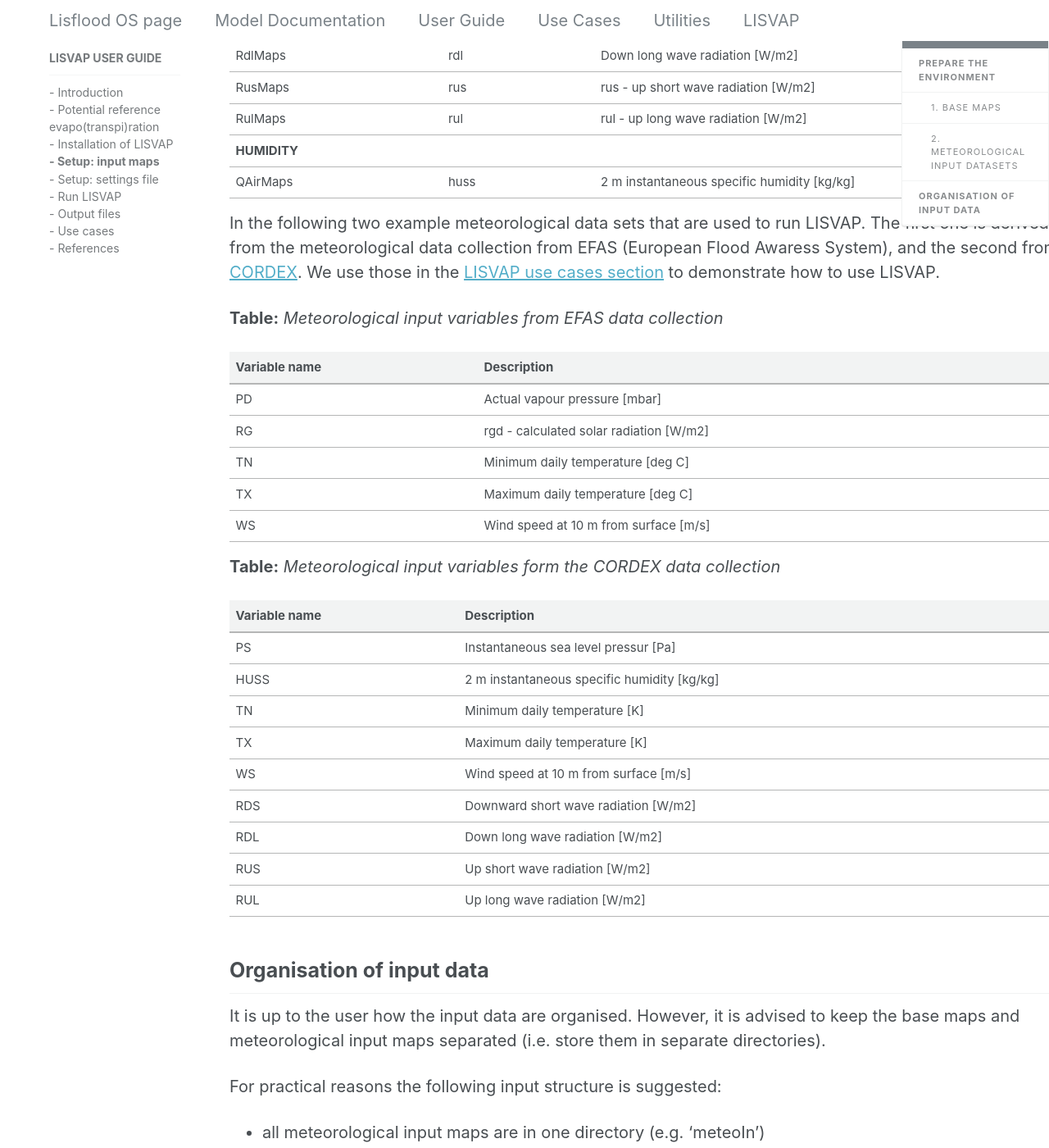
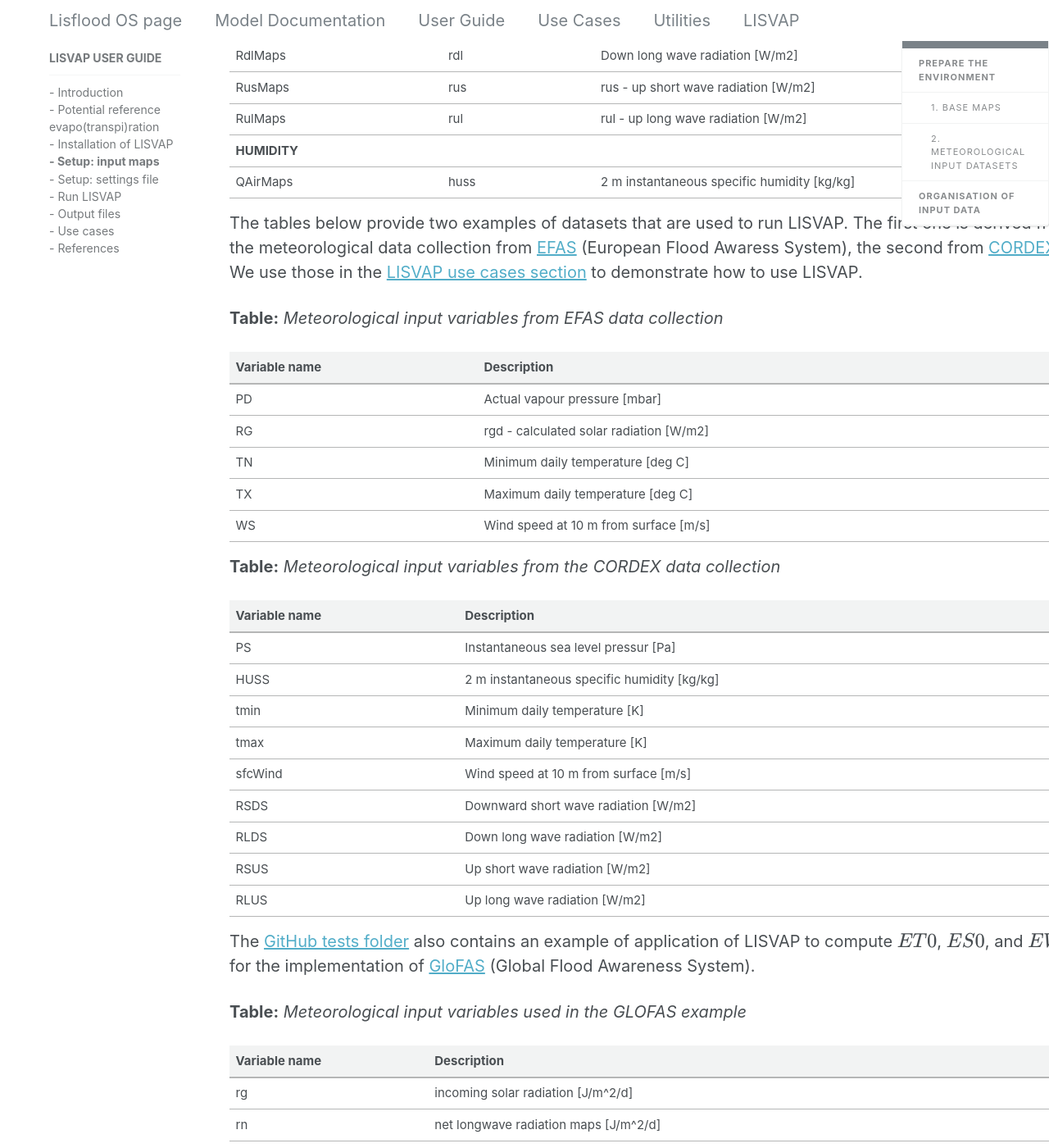
Before and after one commit to ec-jrc/lisflood-lisvap, a Jekyll site: the page built from 3_1_LISVAP_setup/index.md, in a window 1280 px wide and 1400 px high, scrolled down 2181 px. Shown: the whole window at 82% size. Built offline with Jekyll 4.4.1, drawn with Linux system fonts in a browser that asks for light colours; nearby versions of some CDN libraries; our own code applies the rules of GitHub Pages for plain Markdown files; formulas are drawn with MathJax 3; some of the changed text lies outside the part shown.

Commit message:
Added input data for GLOFAS

```diff
--- a/3_1_LISVAP_setup/index.md
+++ b/3_1_LISVAP_setup/index.md
@@ -29,7 +29,7 @@
 
 
 Some parameters can be set as a single value (constant) in settings file or as a base input map in case they change for different regions of the simulation area.
-Check [settings file reference](/lisflood-lisvap/3_2_settingsfile) for more details.
+Check [settings file reference](/lisflood-lisvap/3_2_LISVAP_settingsfile/) for more details.
 
 
 #### Generating base maps
@@ -43,7 +43,7 @@
 ### 2. Meteorological input datasets
 
 LISVAP needs meteorological variables as input. Those should be provided as netCDF mapstacks (timeseries of 2D georeferenced variables).
-The Table below lists all **meteorological input variables** that LISVAP can digest. However, not all of these need to be provided as demonstrated below in two examples.
+The Table below lists all **meteorological input variables** that LISVAP can digest. However, not all of these need to be provided as demonstrated by the examples below.
 
 
 **Table:** *LISVAP meteorological input variables*
@@ -76,8 +76,7 @@
 
 
 
-In the following two example meteorological data sets that are used to run LISVAP. The first one is derived from the meteorological data collection from EFAS (European Flood Awaress System),
-and the second from [CORDEX](https://www.cordex.org/). We use those in the [LISVAP use cases section](https://ec-jrc.github.io/lisflood-lisvap/6_LISVAP_tests/) to demonstrate how to use LISVAP.
+The tables below provide two examples of datasets that are used to run LISVAP. The first one is derived from the meteorological data collection from [EFAS](https://www.efas.eu/) (European Flood Awaress System), the second from [CORDEX](https://www.cordex.org/). We use those in the [LISVAP use cases section](https://ec-jrc.github.io/lisflood-lisvap/6_LISVAP_tests/) to demonstrate how to use LISVAP.
 
 
    **Table:** *Meteorological input variables from EFAS data collection*
@@ -93,20 +92,36 @@
 
 
 
-   **Table:** *Meteorological input variables form the CORDEX data collection*
+   **Table:** *Meteorological input variables from the CORDEX data collection*
 
 
 | Variable name                     |  Description                                    |
 | --------------------------------- | ----------------------------------------------- |
 | PS                                | Instantaneous sea level pressur \[Pa\]          |
 | HUSS                              | 2 m instantaneous specific humidity \[kg/kg\]   |
-| TN                                | Minimum daily temperature \[K\]                 |
-| TX                                | Maximum daily temperature \[K\]                 |
-| WS                                | Wind speed at 10 m from surface \[m/s\]         |
-| RDS                               | Downward short wave radiation \[W/m2\]          |
-| RDL                               | Down long wave radiation \[W/m2\]               |
-| RUS                               | Up short wave radiation \[W/m2\]                |
-| RUL                               | Up long wave radiation \[W/m2\]                 |
+| tmin                              | Minimum daily temperature \[K\]                 |
+| tmax                              | Maximum daily temperature \[K\]                 |
+| sfcWind                           | Wind speed at 10 m from surface \[m/s\]         |
+| RSDS                              | Downward short wave radiation \[W/m2\]          |
+| RLDS                              | Down long wave radiation \[W/m2\]               |
+| RSUS                              | Up short wave radiation \[W/m2\]                |
+| RLUS                              | Up long wave radiation \[W/m2\]                 |
+
+
+
+The [GitHub tests folder](https://github.com/ec-jrc/lisflood-lisvap/tree/master/tests) also contains an example of application of LISVAP to compute $ET0$, $ES0$, and $EW0$ for the implementation of [GloFAS](https://www.globalfloods.eu/) (Global Flood Awareness System).
+
+   **Table:** *Meteorological input variables used in the GLOFAS example*
+
+
+| Variable name                     |  Description                                         |
+| --------------------------------- | ---------------------------------------------------- |
+| rg                                | incoming solar radiation \[J/m^2/d]                  |
+| rn                                | net longwave radiation maps \[J/m^2/d]               |
+| ta                                | average temperature \[K\]                            |
+| td                                | dew point temperature \[K\]                          |
+| wu                                | Wind speed at 10 m from surface, u component \[m/s\] |
+| wv                                | Wind speed at 10 m from surface, v component \[m/s\] |
 
 
 
```
